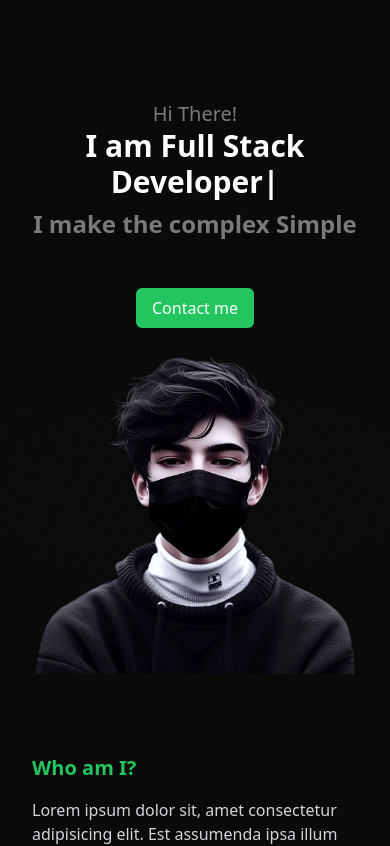
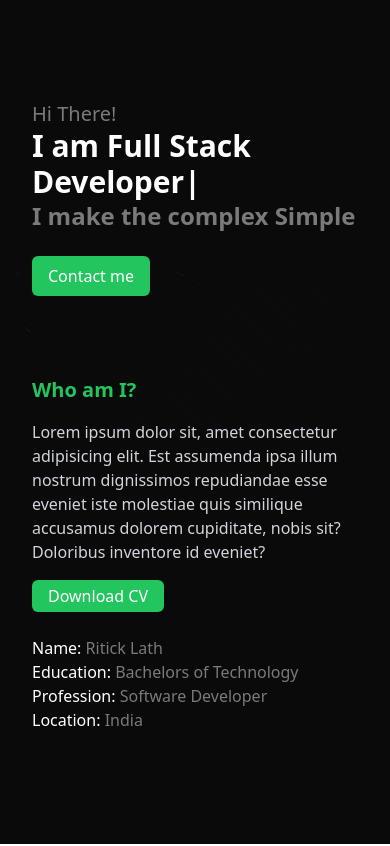
Before and after one commit to RitickLath/devfolio, a Next.js app: page / in a window 390 px wide. Shown: the top 846 px of the page. Built offline with nearby package versions, Linux system fonts and the light colour scheme.

Commit message:
Style fix Mobiel View

```diff
--- a/src/app/components/HeroSection.jsx
+++ b/src/app/components/HeroSection.jsx
@@ -7,15 +7,15 @@ const HeroSection = () => {
     <div className="md:flex md:justify-between">
       {/* Text Section */}
       <div>
-        <div className="text-center sm:text-left mt-[100px]">
+        <div className="mt-[100px]">
           <h1 className="text-xl lg:text-2xl font-medium">Hi There!</h1>
           <h1 className="text-3xl lg:text-5xl font-bold text-white">
             I am Full Stack Developer|
           </h1>
-          <h1 className="text-2xl lg:text-3xl font-semibold pt-2">
+          <h1 className="text-2xl lg:text-3xl font-semibold lg:pt-2">
             I make the complex Simple
           </h1>
-          <div className="mt-12">
+          <div className="mt-6 lg:mt-12">
             <button className="bg-[#22C55E] text-white py-2 px-4 rounded-md">
               Contact me
             </button>
@@ -51,7 +51,7 @@ const HeroSection = () => {
       </div>
 
       {/* Image Section */}
-      <div className="flex md:w-[300px] md:h-[300px] lg:w-[400px] lg:h-[400px] justify-center sm:justify-normal mt-[20px] lg:mt-[100px]">
+      <div className="hidden sm:flex md:w-[300px] md:h-[300px] lg:w-[400px] lg:h-[400px] justify-center sm:justify-normal mt-[20px] lg:mt-[100px]">
         <Image src={profilePic} alt="Profile Pic" height={400} width={400} />
       </div>
     </div>
```
